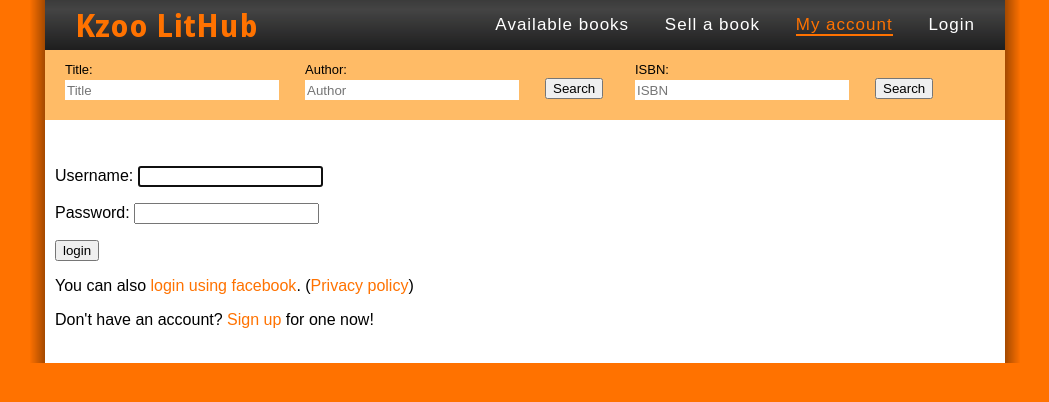
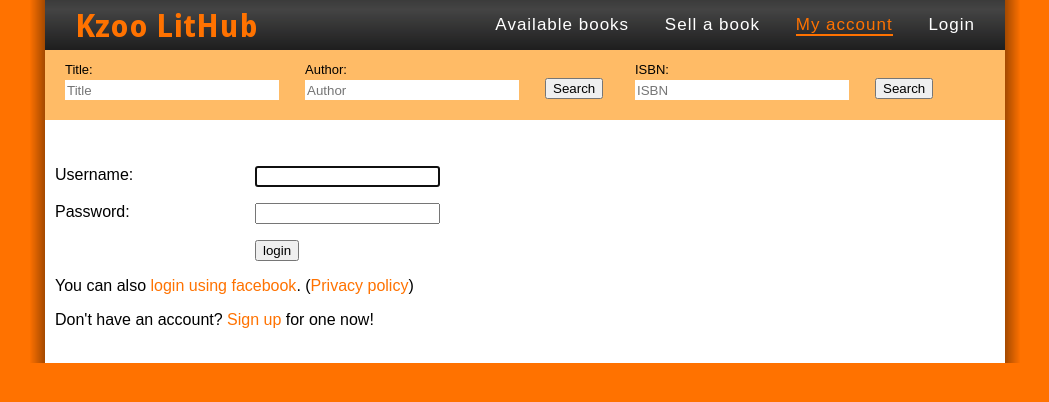
Before and after one commit to umangv/LitHub, a Django app: page /accounts/login/?next=/accounts/profile/ in a window 1280 px wide. Shown: the top 402 px of the page, without its empty margins (115-1164 px from the left). Run offline with Django 3.2, Linux system fonts and the light colour scheme; some web fonts are replaced.

Commit message:
More CSS copied from previous file (e.g for forms)

```diff
--- a/bookswap/static/css/style.css
+++ b/bookswap/static/css/style.css
@@ -155,6 +155,44 @@ ul.navlinks li
 	border-top:2px solid #ff7200;
 }
 
+div#form label
+{
+	float:left;
+	display:block;
+	width:200px;
+}
+div#form input
+{
+}
+div#form input[type="submit"]
+{
+	margin-left:200px;
+}
+div#form ul.errorlist
+{
+	color:red;
+	list-style:none;
+	padding:0;
+	margin-left:200px;
+	font-size:14px;
+}
+div#form ul.errorlist li
+{
+	padding:0;
+}
+span.bookinfo
+{
+	font-size:11px;
+}
+span.isbn
+{
+	font-size:13px;
+}
+table.highlight_row tr:hover
+{
+	border:1px dotted #ff7400;
+}
+
 ul.messages
 {
 	list-style:none outside none;
```
